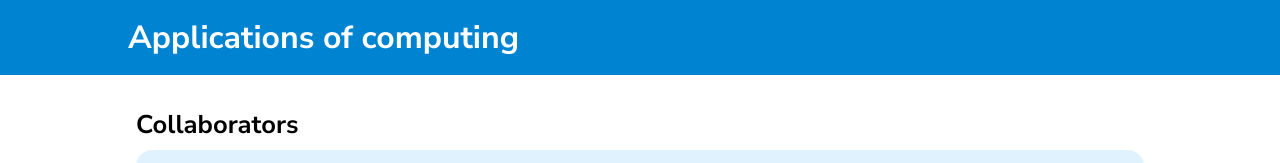
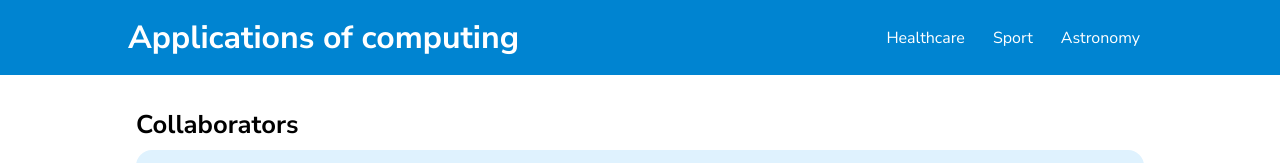
Before and after one commit to o-prosser/progblack-applications-computing, a plain HTML site: page index.html in a window 1280 px wide. Shown: the top 163 px of the page. Drawn offline with Linux system fonts and the light colour scheme.

Commit message:
Adds copyable navbar html component

```diff
--- a/index.css
+++ b/index.css
@@ -18,6 +18,21 @@ header {
   max-width: 1024px;
   margin: 0 auto;
   padding: 1rem 0;
+  display: flex;
+  justify-content: space-between;
+  align-items: center;
+}
+
+.header__links a {
+  display: inline-flex;
+  color: white;
+  text-decoration: none;
+  padding: 0.5rem 0.75rem;
+  border-radius: 1rem;
+
+  &:hover {
+    background-color: rgba(255, 255, 255, 0.2);
+  }
 }
 
 h1 {
--- a/index.html
+++ b/index.html
@@ -18,6 +18,12 @@
     <header>
       <div class="header_content">
         <h1>Applications of computing</h1>
+
+        <div class="header__links">
+          <a href="healthcare.html">Healthcare</a>
+          <a href="SamPage.html">Sport</a>
+          <a href="JacomosWork/Astronomy1.html">Astronomy</a>
+        </div>
       </div>
     </header>
 
--- /dev/null
+++ b/navbar.css
@@ -0,0 +1,27 @@
+header {
+  background-color: oklch(58.8% 0.158 241.966);
+  margin-bottom: 2rem;
+  padding: 0 0.5rem;
+  font-size: 16px;
+}
+
+.header_content {
+  max-width: 1024px;
+  margin: 0 auto;
+  padding: 1rem 0;
+  display: flex;
+  justify-content: space-between;
+  align-items: center;
+}
+
+.header__links a {
+  display: inline-flex;
+  color: white;
+  text-decoration: none;
+  padding: 0.5rem 0.75rem;
+  border-radius: 1rem;
+
+  &:hover {
+    background-color: rgba(255, 255, 255, 0.2);
+  }
+}
```
Also changed, not shown: navbar.html (added, +11 -0 lines).
